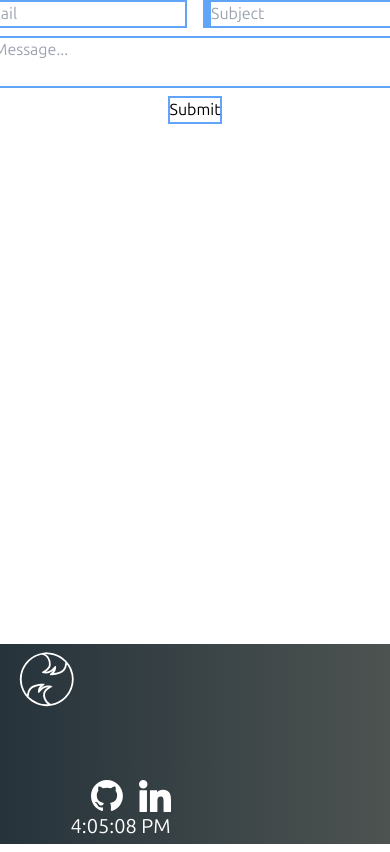
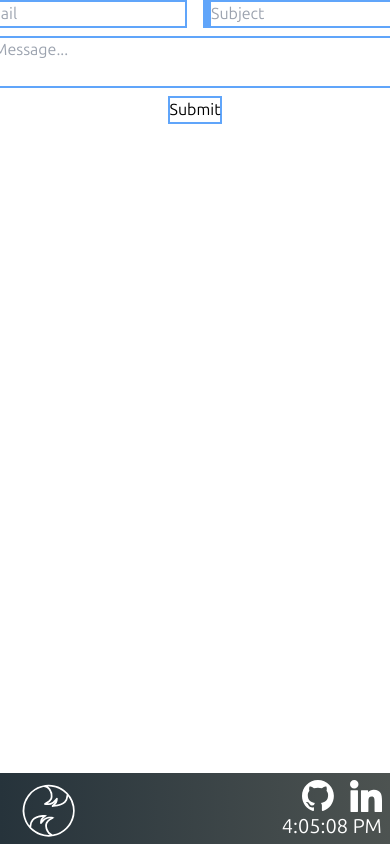
Before and after one commit to Whitelavich/Portfolio, a Next.js app: page /contact in a window 390 px wide. Shown: the top 852 px of the page. Built offline with nearby package versions, Linux system fonts and the light colour scheme.

Commit message:
Fix taskbar responsiveness

```diff
--- a/src/app/page.tsx
+++ b/src/app/page.tsx
@@ -51,6 +51,8 @@ export default function Page() {
             <ContextMenu buttons={contextButtons} position={contextPosition}/>
         )}
 
+
+
     return <div className={` pl-4 pt-4  w-full max-h-screen min-h-screen bg-cover bg-center bg-no-repeat ${bg} ${currCursor}` } onContextMenu={handleContext}>
         {/*<div className={" lg:flex lg:pl-4 "}>*/}
         {/*    <p className="lg:text-6xl text-2xl underline text-white lg:pl-40 pl-2 lg:pt-20 text-nowrap ">Hi, I'm Meg!</p>*/}
@@ -60,6 +62,7 @@ export default function Page() {
             <div className={"lg:w-[40%]"}>
                 <SkillHexagons/>
             </div>
+
 
         {contextOpen && (
             contextMenu()
--- a/src/components/TaskBar/TaskBar.tsx
+++ b/src/components/TaskBar/TaskBar.tsx
@@ -15,18 +15,13 @@ interface BannerProps {
 export default function TaskBar(props: BannerProps) {
     return (
         <div >
-            <div className="bg-gradient-to-r from-[#26333b] to-[#4d5351]  text-xl  py-0 mb-0 pt-1  grid lg:grid-cols-6 lg:grid-rows-1 grid-rows-2 ">
-                <div>
+            <div className="bg-gradient-to-r from-[#26333b] to-[#4d5351]  text-xl  py-0 mb-0 pt-1 grid grid-rows-1 ">
                     <StartButton/>
                     {/*<p className={"lg:text-5xl text-3xl text-white z-40"}>Megan Whitelavich</p>*/}
-                </div>
-                <div className={"col-span-4"}></div>
-
-                <div className={"grid grid-rows-2 col-span-1 justify-end float-end pr-2 text-white"}>
+                <div className={" grid grid-rows-2 -mt-8  justify-end float-end pr-2 text-white"}>
                     <Links/>
                     <Clock/>
                 </div>
-
             </div>
         </div>
 
--- a/src/components/TaskBar/components/StartButton.tsx
+++ b/src/components/TaskBar/components/StartButton.tsx
@@ -13,14 +13,14 @@ export default function StartButton() {
     const [projectsExpanded,setProjectsExpanded] = useState(false)
     const triggerElement  = ()=>{
         return (
-            <Image src={mw} alt={"mw"} width={120} className={"-m-4"}/>
+            <Image src={mw} alt={"mw"} width={140} className={"-m-3 -mb-12"}/>
 
         )
     }
     const buttonClasses = 'shrink bg-cyan-800 p-1 rounded-lg drop-shadow-xl md:text-2xl text-sm m-1 text-start  '
     const subButtonClasses = buttonClasses + 'ml-4 bg-cyan-900'
     return (
-        <div className={"pb-2"}>
+        <div className={"pb-2 h-full w-fit"}>
             <Popup arrow={false} offsetY={-8}  offsetX={18}  trigger={triggerElement} position="top left" contentStyle={{height: '40%', width: '20%', backgroundColor: "transparent", border: '1px solid white',borderRadius: "0 20px 0 0 ", backdropFilter: "blur(5px)"}}>
                 <div className={"text-white grid grid-cols-3 h-[100%]"}>
                     <div className={"col-span-2 grid grid-cols-1 pr-2  "}>
```
